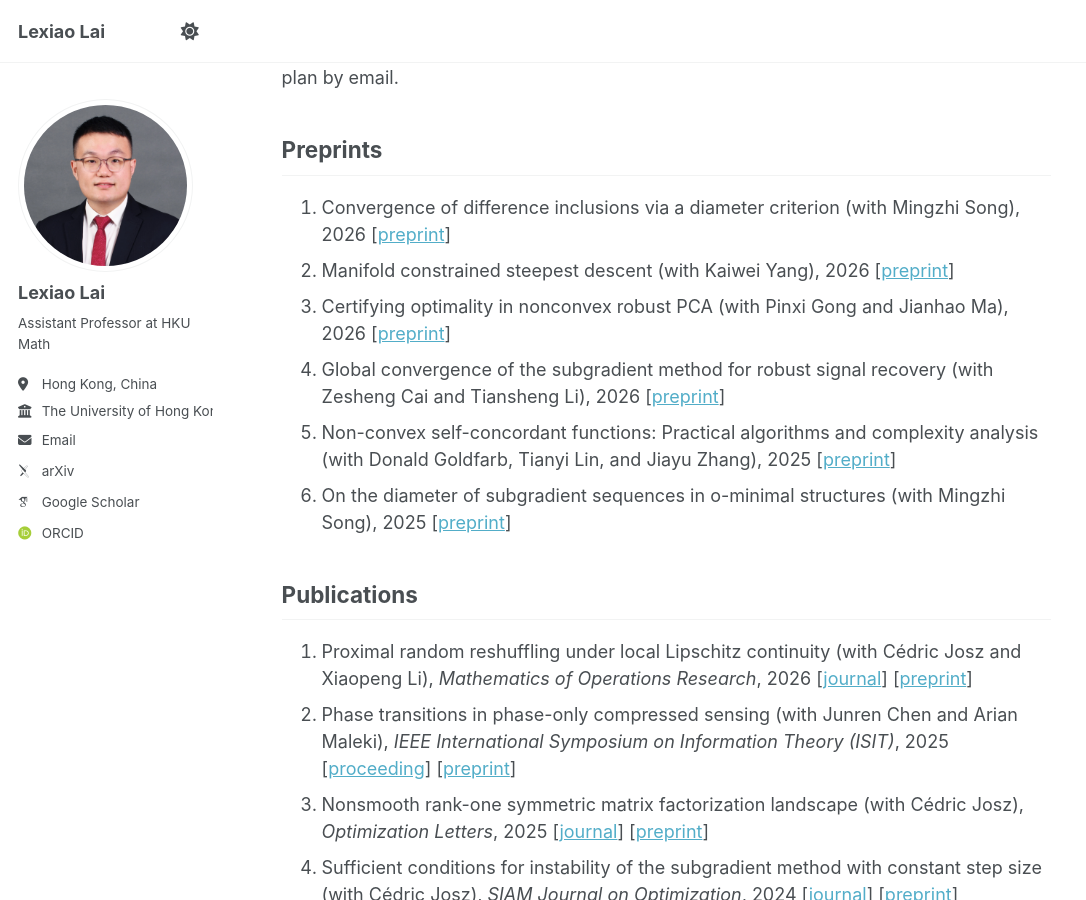
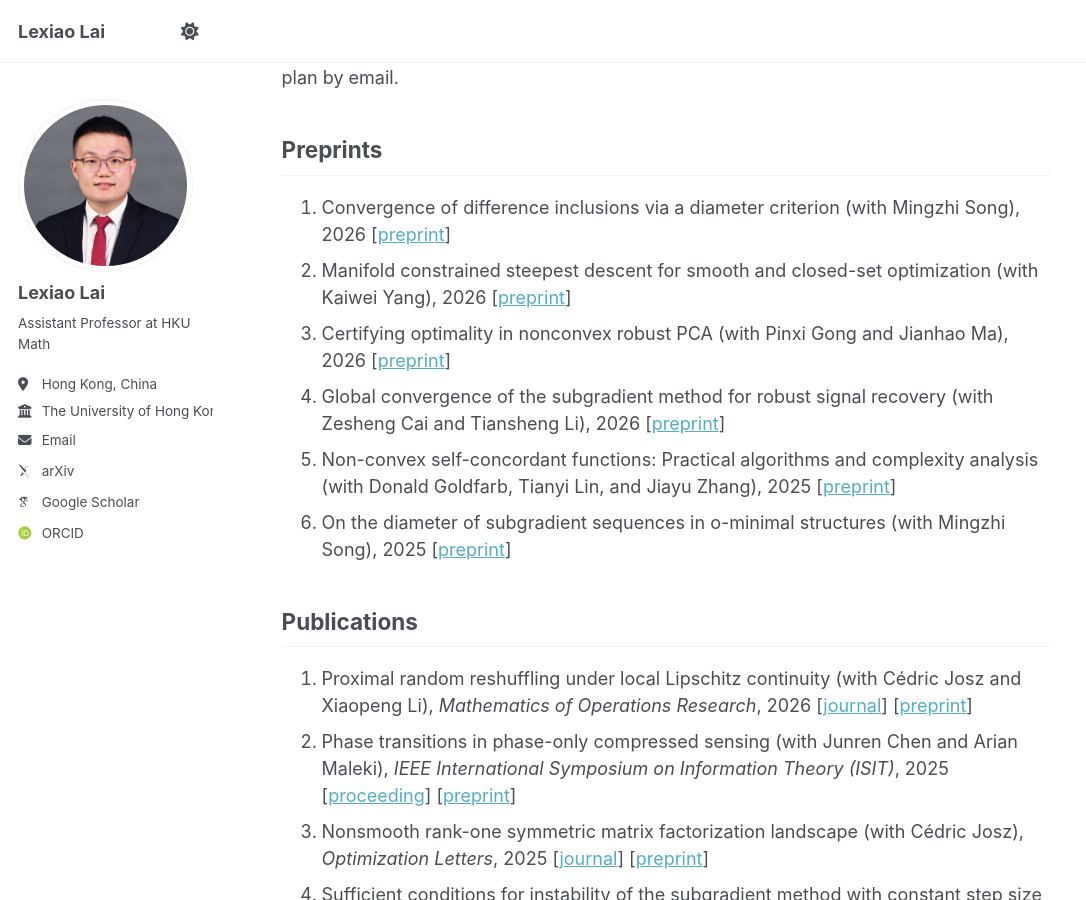
Before and after one commit to LexiaoLai/Lexiaolai.github.io, a Jekyll site: the page built from _pages/about.md, in a window 1280 px wide and 900 px high, scrolled down 435 px. Shown: the whole window, without its empty margins (0-1086 px from the left). Built offline with Jekyll 4.4.1, drawn with Linux system fonts in a browser that asks for light colours; some web fonts are replaced.

Commit message:
Update manifold preprint title

```diff
--- a/_pages/about.md
+++ b/_pages/about.md
@@ -19,7 +19,7 @@ I am recruiting a postdoctoral fellow at HKU Mathematics. The start date is flex
 
 ## Preprints
 1. Convergence of difference inclusions via a diameter criterion (with Mingzhi Song), 2026 [[preprint](https://arxiv.org/abs/2605.14345)]
-1. Manifold constrained steepest descent (with Kaiwei Yang), 2026 [[preprint](https://arxiv.org/abs/2601.21487)]
+1. Manifold constrained steepest descent for smooth and closed-set optimization (with Kaiwei Yang), 2026 [[preprint](https://arxiv.org/abs/2601.21487)]
 1. Certifying optimality in nonconvex robust PCA (with Pinxi Gong and Jianhao Ma), 2026 [[preprint](https://arxiv.org/abs/2601.21333)]
 1. Global convergence of the subgradient method for robust signal recovery (with Zesheng Cai and Tiansheng Li), 2026 [[preprint](https://arxiv.org/abs/2601.10062)]
 1. Non-convex self-concordant functions: Practical algorithms and complexity analysis (with Donald Goldfarb, Tianyi Lin, and Jiayu Zhang), 2025 [[preprint](https://arxiv.org/abs/2511.15019)]
```
